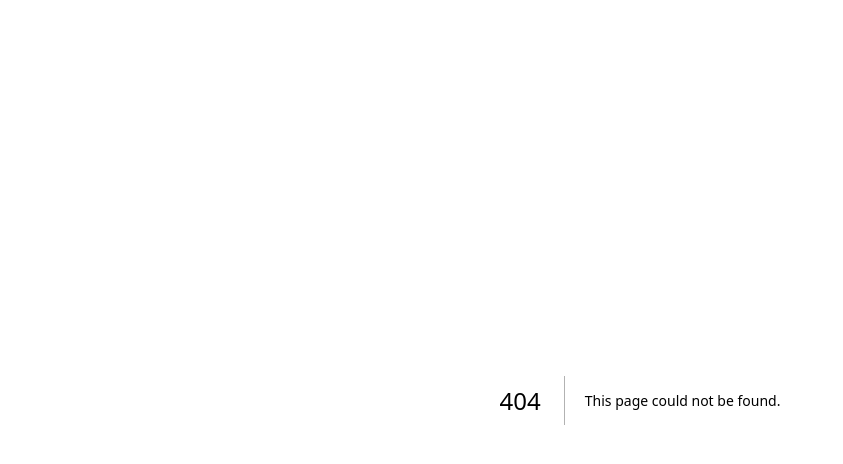
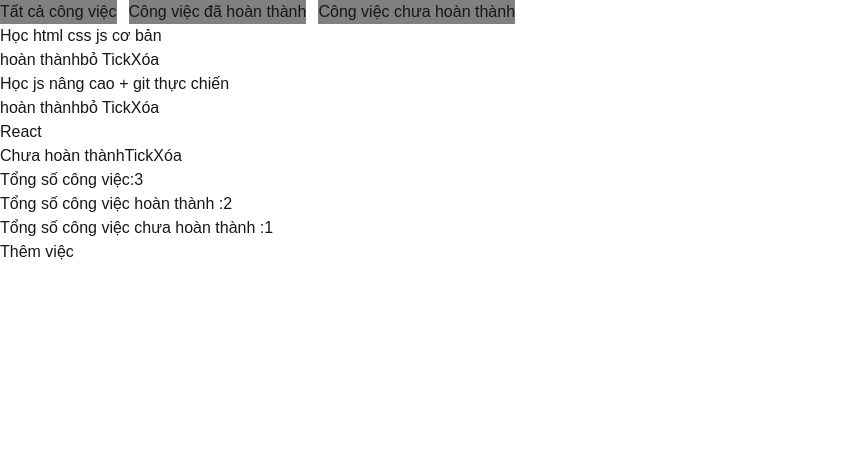
Before and after one commit to ngoia6664-tech/Learning_HTML_CSS, a Next.js app in the folder GIAI ĐOẠN 2 REACT/learning_react/: page /Day2/bai11 in a window 1280 px wide. Before the commit this address had no page. Shown: the top 464 px of the page, without its empty margins (0-843 px from the left). Built offline with nearby package versions, Linux system fonts and the light colour scheme.

Commit message:
Bai11-BanGoc

```diff
--- /dev/null
+++ b/GIAI ĐOẠN 2 REACT/learning_react/app/Day2/bai11/page.tsx
@@ -0,0 +1,78 @@
+// Bài tập 11: Tab lọc cho To-do (khoảng 30 phút, làm trong khối rảnh vì phải nghĩ)
+// Dùng lại To-do của bài tập 5, tự viết từ đầu, không chép mẫu của thầy:
+
+// Có 3 tab Tất cả / Đã xong / Chưa xong.
+// Tab nào không có việc thì hiện "Không có việc nào".
+// Vẫn có nút Thêm, Xóa, Xong.
+// Chỉ có đúng hai state: danh sách gốc và tab đang chọn.
+
+// Xong khi: đứng ở tab "Đã xong" rồi bấm Thêm, việc mới
+// không hiện ở tab đó nhưng có ở tab "Tất cả" (vì chưa xong). Bấm Xóa ở tab bất kỳ cũng xóa đúng việc.
+//bắt đầu 5:24 , vừa code vừa dạy hoàn thiện 5:48
+"use client";
+import { useState } from "react";
+const Todo = [
+  { id: 1, job: "Học html css js cơ bản", done: true },
+  { id: 2, job: "Học js nâng cao + git thực chiến", done: true },
+  { id: 3, job: "React", done: false },
+];
+function ListTodo(props: {
+  job: string;
+  done: boolean;
+  onClick: () => void;
+  onRemove: () => void;
+}) {
+  return (
+    <div>
+      <h3>{props.job}</h3>
+      <span>{props.done ? "hoàn thành" : "Chưa hoàn thành"}</span>
+      <button onClick={props.onClick}>
+        {props.done ? " bỏ Tick" : "Tick"}
+      </button>
+      <button onClick={props.onRemove}>Xóa</button>
+    </div>
+  );
+}
+export default function Home() {
+  const [List, SetList] = useState(Todo);
+  const [tab,setTab] = useState("all");
+  function StateTodo(id: number) {
+    SetList(List.map((x) => (x && x.id === id ? { ...x, done: !x.done } : x)));
+  }
+  function RemoveTodo(id: number) {
+    SetList(List.filter((x) => x.id !== id));
+  }
+  function AddTodo(){
+    SetList([{id: Date.now(), job: "Công việc mới thêm", done: false } ,...List])
+  }
+
+  const PageNow = List.filter((x) =>{
+    if(tab==="complete") return x.done
+    if(tab==="not_complete") return !x.done
+    return true
+  })
+  // Biến hiện tổng số bài
+  const TotalTodo = List.length;
+  const TotalToDoComplete = List.filter((x) => x.done).length
+
+  return (
+    <div>
+        <div style={{display:"flex" , gap:"12px"}}>
+            <button onClick={() =>setTab("all")} style={{backgroundColor:"gray"}}>Tất cả công việc</button>
+            <button onClick={() => setTab("complete")} style={{backgroundColor:"gray"}}>Công việc đã hoàn thành</button>
+            <button onClick={() => setTab("not_complete")} style={{backgroundColor:"gray"}}>Công việc chưa hoàn thành</button>
+        </div>
+        {PageNow.length===0 ? (<p>Không có công việc</p>) :(
+            PageNow.map((x) =>(
+                <div key={x.id}>
+                    <ListTodo job={x.job} done={x.done} onClick={() => StateTodo(x.id)} onRemove={() => RemoveTodo(x.id)}/>
+                </div>
+            ))
+        )}
+        <h3>Tổng số công việc:{TotalTodo}</h3>
+        <h3>Tổng số công việc hoàn thành :{TotalToDoComplete}</h3>
+        <h3>Tổng số công việc chưa hoàn thành :{TotalTodo-TotalToDoComplete}</h3>
+        <button onClick={() => AddTodo()}>Thêm việc</button>
+    </div>
+  )
+}
```
